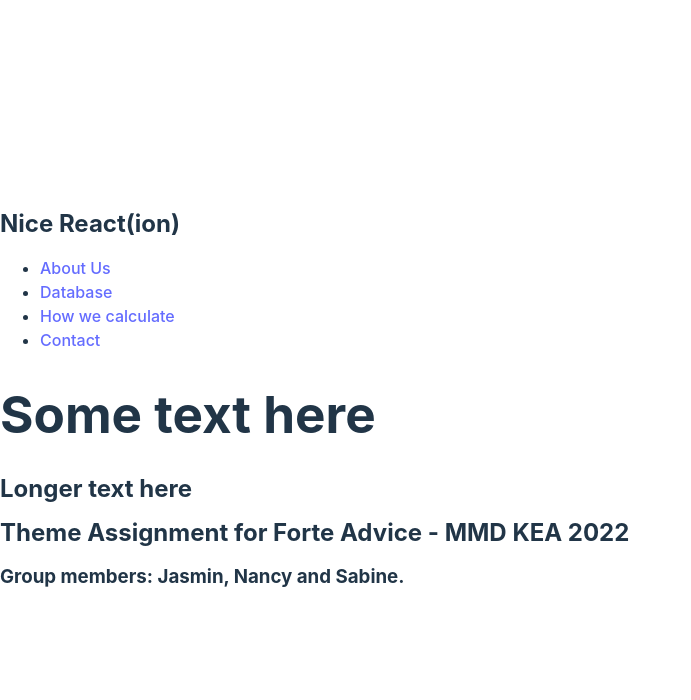
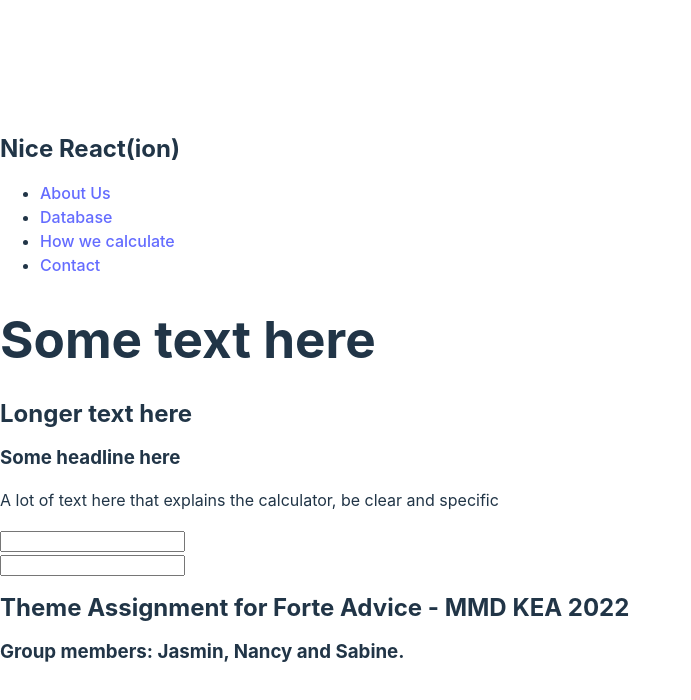
Before and after one commit to Yase0236/advice, a React (Vite) app: page / in a window 1280 px wide. Shown: the top 700 px of the page, without its empty margins (0-691 px from the left). Built offline with nearby package versions, Linux system fonts and the light colour scheme.

Commit message:
placeholder text put in Calculate and Result

```diff
--- a/components/Calculate.jsx
+++ b/components/Calculate.jsx
@@ -0,0 +1,18 @@
+import React from 'react'
+
+export default function Calculate() {
+  return (
+    <>
+    <h3>Some headline here</h3>
+    <p>A lot of text here that explains the calculator, be clear and specific</p>
+    <section className="time_section">
+        <label htmlFor="time-slot"></label>
+                <input required type="number" name="time-slot" id="time-slot" />
+    </section>
+    <section className="social_section">
+        <label htmlFor="social-media"></label>
+                <input required type="text" name="social-media" id="social-media" />
+    </section>
+    </>
+  )
+}
--- a/src/App.jsx
+++ b/src/App.jsx
@@ -1,5 +1,6 @@
 import Header from "../components/Header";
 import Introduction from "../components/Introduction";
+import Calculate from "../components/Calculate";
 import Footer from "../components/Footer";
 
 function App() {
@@ -7,6 +8,7 @@ function App() {
 return <div className="App">
     <Header />
     <Introduction />
+    <Calculate />
     <Footer />
   </div>;
 }
```
